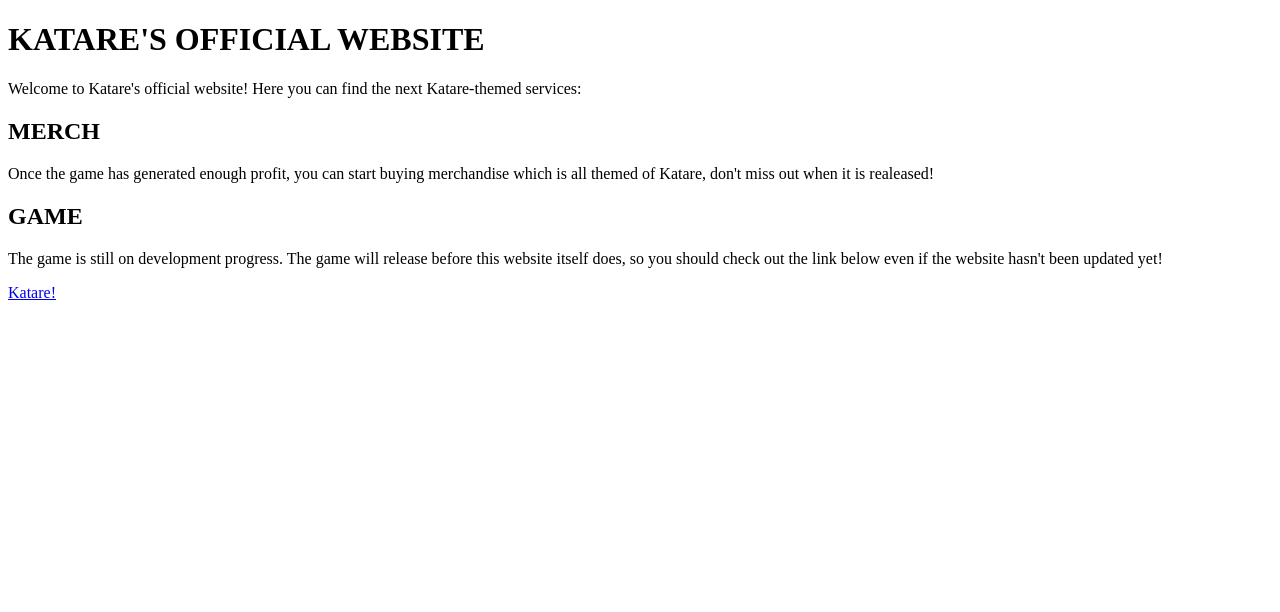
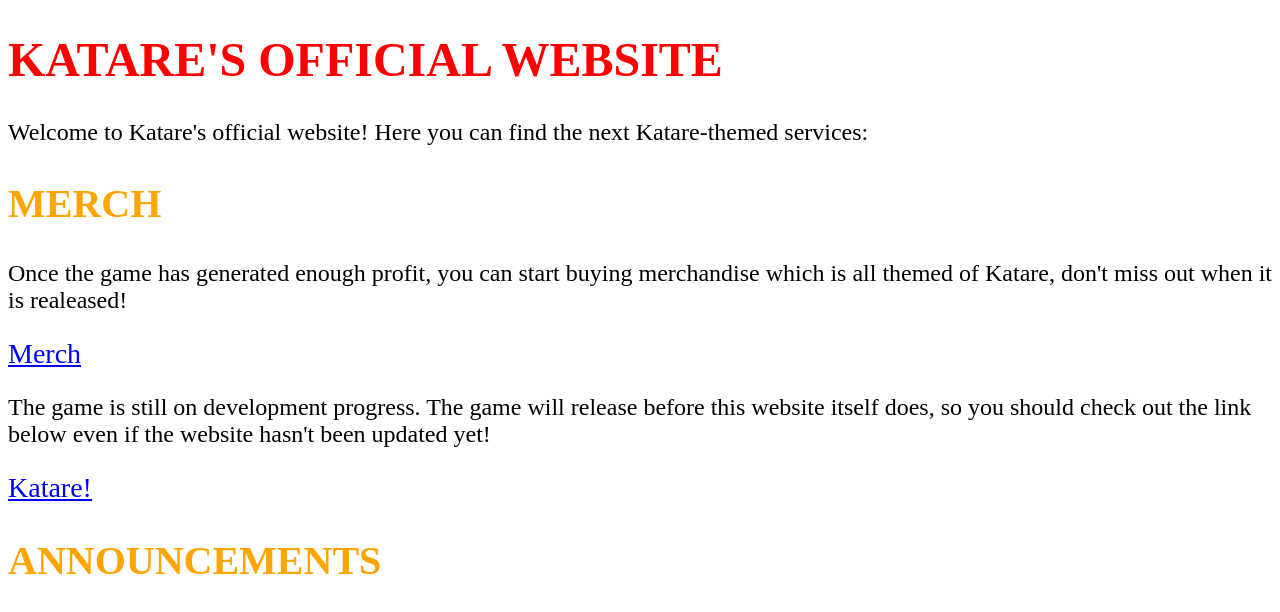
Before and after one commit to InviernoTheCoder/KatareWeb, a plain HTML site: page index.html in a window 1280 px wide. Drawn offline with Linux system fonts and the light colour scheme.

Commit message:
Muchas cosas

```diff
--- a/index.html
+++ b/index.html
@@ -4,18 +4,19 @@
     <meta charset="UTF-8">
     <meta name="viewport" content="width=device-width, initial-scale=1.0">
     <title>Katare</title>
-    <link rel="stylesheet" href="">
+    <link rel="stylesheet" href="styles.css">
 </head>
 <header>
     <h1>KATARE'S OFFICIAL WEBSITE</h1>
     <p>Welcome to Katare's official website! Here you can find the next Katare-themed services:</p>
+</header>
+<body>
     <h2>MERCH</h2>
     <p>Once the game has generated enough profit, you can start buying merchandise which is all themed of Katare, don't miss out when it is realeased!</p>
-    <h2>GAME</h2>
+    <a href="merch.htm">Merch</a>
     <p>The game is still on development progress. The game will release before this website itself does, so you should check out the link below even if the website hasn't been updated yet!</p>
     <a href="https://www.roblox.com/games/71583547195588/ImSNOWYIAssumes-Place-11122026-1">Katare!</a>
-</header>
-<body>
+    <h2>ANNOUNCEMENTS</h2>
 
 </body>
 </html>
```
Also changed, not shown: merch.html (added, +12 -0 lines).
